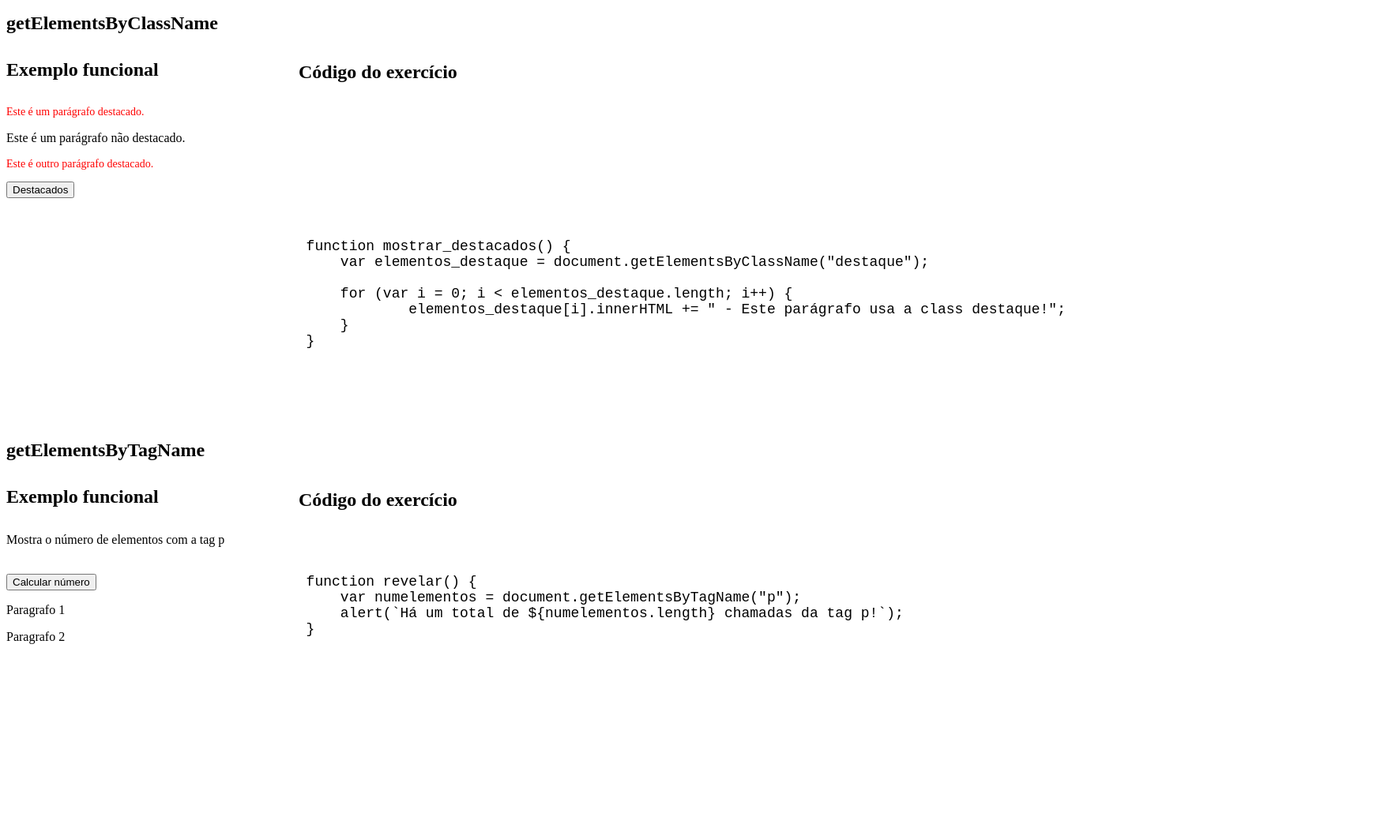
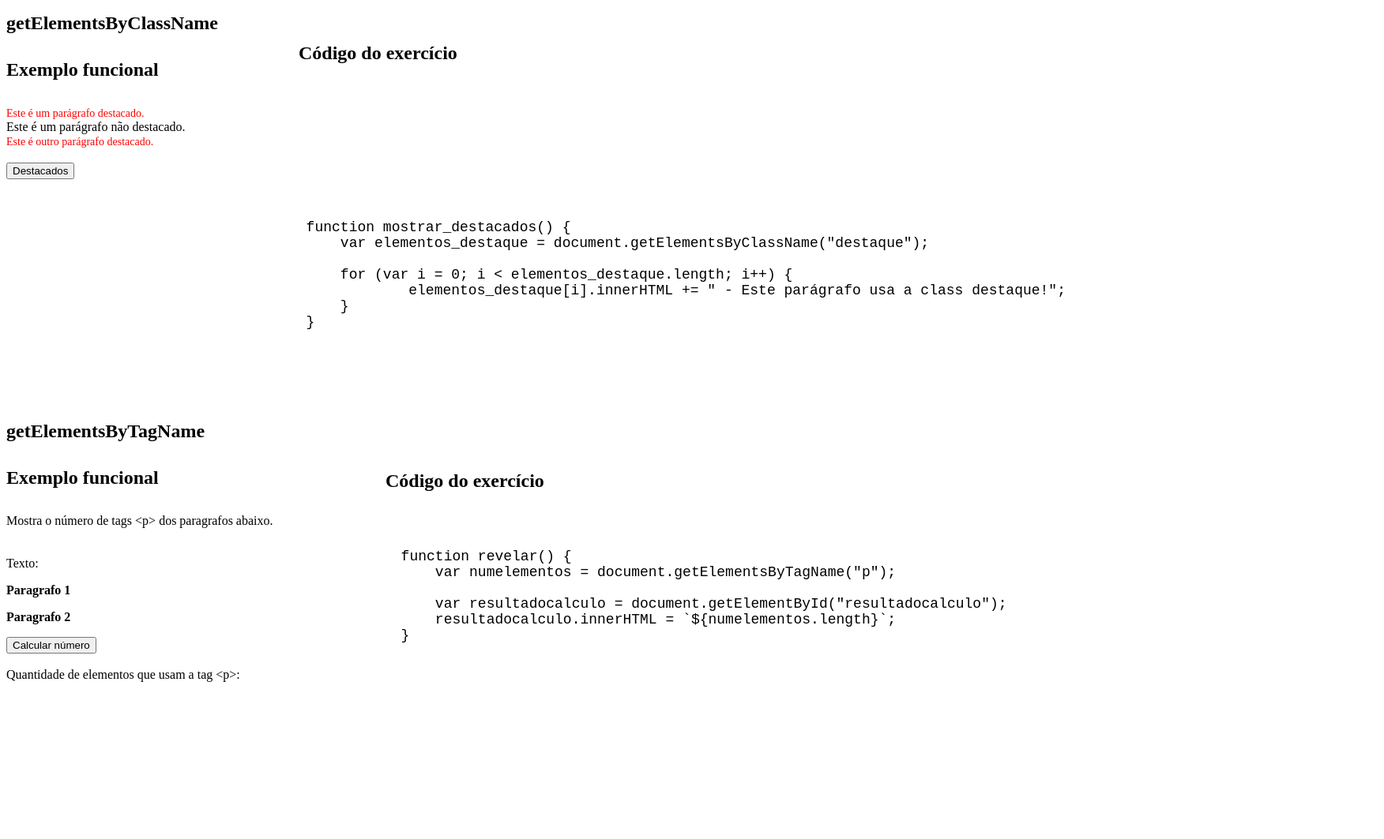
Before and after one commit to hen-rikes/DOMhen-rikes.github.io, a plain HTML site: page index.html in a window 1280 px wide. Shown: the part 521-1584 px from the top of the page at 79% size, 1752 px wide, since content can reach past the window. Drawn offline with Linux system fonts and the light colour scheme.

Commit message:
Add files via upload
Atualização no exercicio 3

```diff
--- a/index.html
+++ b/index.html
@@ -41,9 +41,9 @@
     <div id="getElementsByClassName">
         <h4>Exemplo funcional</h4>
 
-        <p class="destaque">Este é um parágrafo destacado.</p>
-        <p>Este é um parágrafo não destacado.</p>
-        <p class="destaque">Este é outro parágrafo destacado.</p>
+        <label class="destaque">Este é um parágrafo destacado.</label><br>
+        <label>Este é um parágrafo não destacado.</label><br>
+        <label class="destaque">Este é outro parágrafo destacado.</label><br><br>
         <button onclick="mostrar_destacados()">Destacados</button>
     </div>
 
@@ -65,24 +65,28 @@
 <div>
     <h2>getElementsByTagName</h2>
     <h4>Exemplo funcional</h4>
-    <p>Mostra o número de elementos com a tag p</p>
-    <br>
-    <button onclick="revelar()">Calcular número</button>
-    <p>Paragrafo 1</p>
-    <p>Paragrafo 2</p>
+    <label>Mostra o número de tags &lt;p&gt; dos paragrafos abaixo.</label>
+    <br><br><br>
+    <label>Texto:</label>
+    <p class="paragrafo">Paragrafo 1</p>
+    <p class="paragrafo">Paragrafo 2</p>
+    <button onclick="revelar()">Calcular número</button><br><br>
+    <label>Quantidade de elementos que usam a tag &lt;p&gt;:</label>
+    <div id="resultadocalculo"></div>
 
     <h4 id="exercicio3" class="codigoexercicio">Código do exercício</h4>
     <pre>
         <code id="codigo3" class="codigo">
             function revelar() {
                 var numelementos = document.getElementsByTagName("p");
-                alert(`Há um total de ${numelementos.length} chamadas da tag p!`);
+
+                var resultadocalculo = document.getElementById("resultadocalculo");
+                resultadocalculo.innerHTML = `${numelementos.length}`;
             }
         </code>
     </pre>
 
 </div>
-
 
 <div>
     <h2>createElement</h2>
--- a/script.js
+++ b/script.js
@@ -44,7 +44,9 @@ function mostrar_destacados() {
 // getElementsByTagName
 function revelar() {
     var numelementos = document.getElementsByTagName("p");
-    alert(`Há um total de ${numelementos.length} chamadas da tag <p>!`);
+
+    var resultadocalculo = document.getElementById("resultadocalculo");
+    resultadocalculo.innerHTML = `${numelementos.length}`;
 }
 
 // createElement
--- a/style.css
+++ b/style.css
@@ -31,11 +31,13 @@ h4 {
 }
 
 #exercicio3 {
-    bottom: 228px;
+    left: 480px;
+    bottom: 300px;
 }
 
 #codigo3 {
-    bottom: 200px;
+    left: 370px;
+    bottom: 280px;
 }
 
 #exercicio4 {
@@ -50,3 +52,11 @@ h4 {
     bottom: 300px;
     color: blue;
 }
+
+.paragrafo {
+    font-weight: Bold;
+}
+
+#resultadocalculo {
+    font-weight: bold;
+}
```
